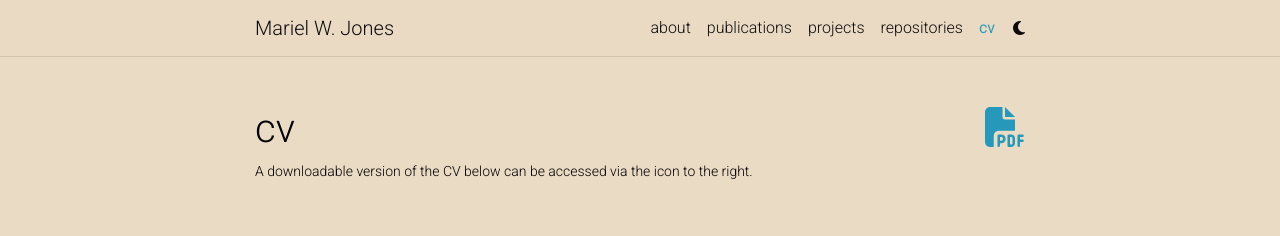
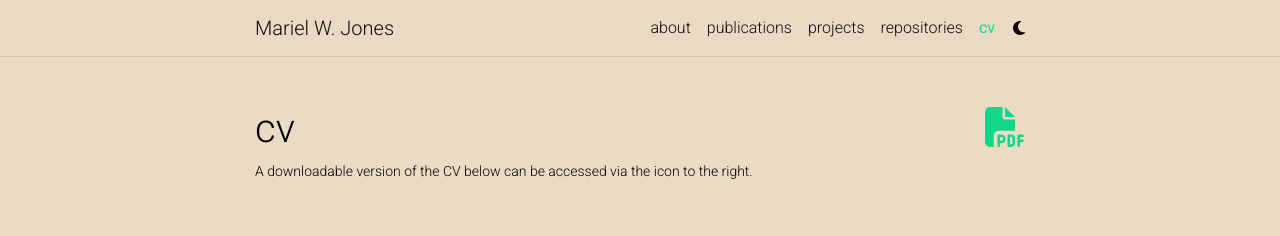
Before and after one commit to mwdjones/mwdjones.github.io, a Jekyll site: the page built from _pages/cv.md, in a window 1280 px wide. Shown: the top 236 px of the page. Built offline with Jekyll 4.4.1, drawn with Linux system fonts in a browser that asks for light colours; comment, search, counter and statistics services are not loaded; a style sheet for code colours, icons or effects is not loaded.

Commit message:
Update _themes.scss

```diff
--- a/_sass/_themes.scss
+++ b/_sass/_themes.scss
@@ -7,8 +7,8 @@
   --global-code-bg-color: #{$code-bg-color-light};
   --global-text-color: #{$black-color};
   --global-text-color-light: #{$grey-color};
-  --global-theme-color: #{$cyan-color};
-  --global-hover-color: #{$cyan-color};
+  --global-theme-color: #{$green-color-bright};
+  --global-hover-color: #{$green-color-bright};
   --global-hover-text-color: #{$beige-color};
   --global-footer-bg-color: #{$grey-color-dark};
   --global-footer-text-color: #{$grey-color-light};
```
